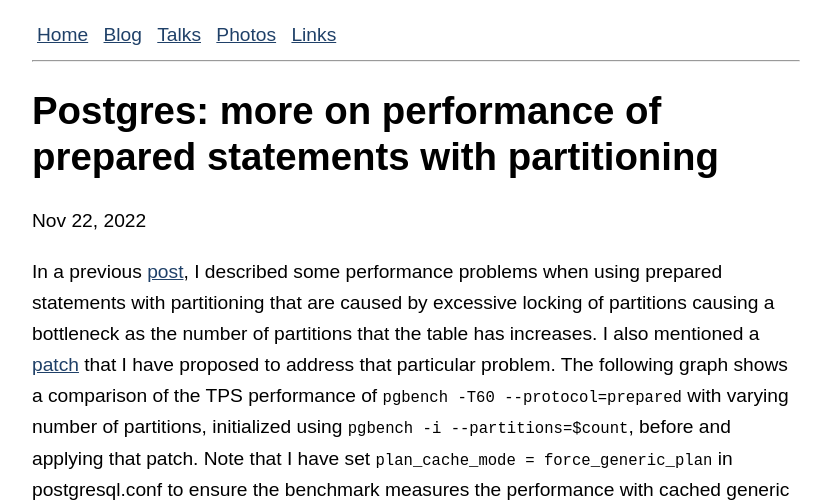
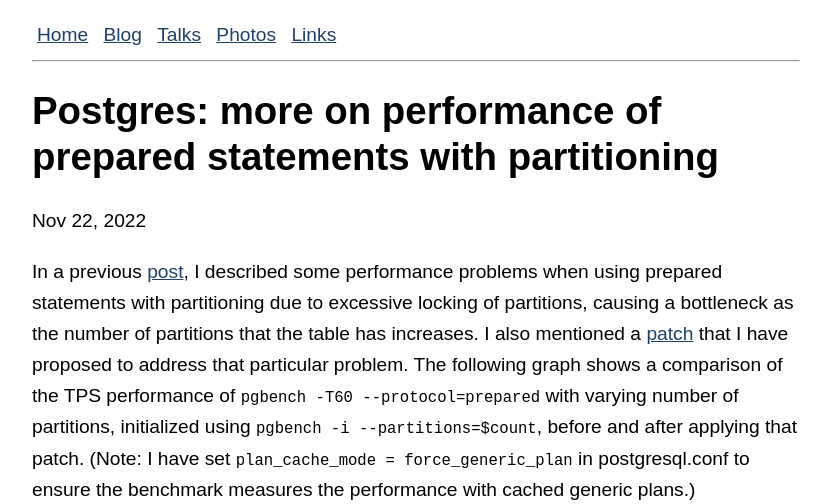
Before and after one commit to amitlan/website, a Jekyll site: the page built from _posts/2022-11-22-query-perm-check.md, in a window 1280 px wide and 1400 px high, cut to the strip 0-504 px from the top of the window. Shown: the whole strip, without its empty margins (224-1055 px from the left). Built offline with Jekyll 4.4.1, drawn with Linux system fonts in a browser that asks for light colours; some of the changed text lies outside the part shown.

Commit message:
more on performance of...wording, punctuation

```diff
--- a/_posts/2022-11-22-query-perm-check.md
+++ b/_posts/2022-11-22-query-perm-check.md
@@ -9,15 +9,15 @@ last_updated: 2022-11-22
 Nov 22, 2022
 
 In a previous [post](https://amitlan.com/2022/05/16/param-query-partition-woes.html), I
-described some performance problems when using prepared statements with partitioning that
-are caused by excessive locking of partitions causing a bottleneck as the number of
-partitions that the table has increases.  I also mentioned a
+described some performance problems when using prepared statements with partitioning due to
+excessive locking of partitions, causing a bottleneck as the number of partitions that the
+table has increases.  I also mentioned a
 [patch](https://www.postgresql.org/message-id/CA%2BHiwqFGkMSge6TgC9KQzde0ohpAycLQuV7ooitEEpbKB0O_mg%40mail.gmail.com)
 that I have proposed to address that particular problem.  The following graph shows a comparison
 of the TPS performance of `pgbench -T60 --protocol=prepared` with varying number of partitions,
-initialized using `pgbench -i --partitions=$count`, before and applying that patch.  Note that
+initialized using `pgbench -i --partitions=$count`, before and after applying that patch.  (Note:
 I have set `plan_cache_mode = force_generic_plan` in postgresql.conf to ensure the benchmark
-measures the performance with cached generic plans.
+measures the performance with cached generic plans.)
 
 ![v16 prepared generic plan tps for partitioned tables](https://s3.ap-northeast-1.amazonaws.com/amitlan.com/files/unpatched-patch1.png)
 
```
Also changed, not shown: other parts of _posts/2022-11-22-query-perm-check.md (+1 -1 lines).
